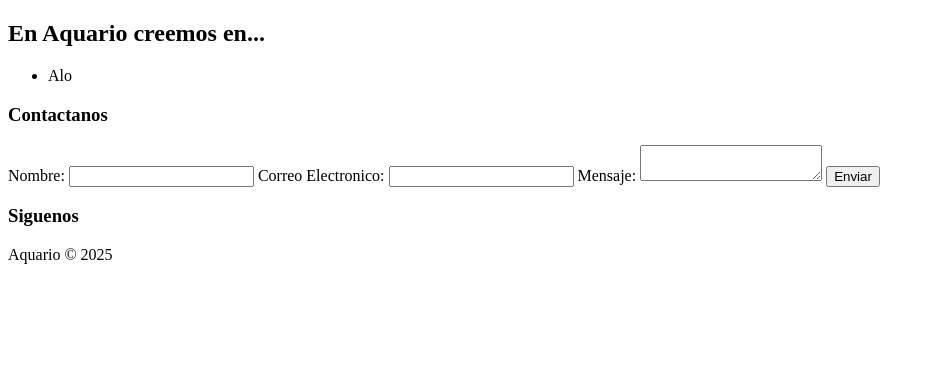
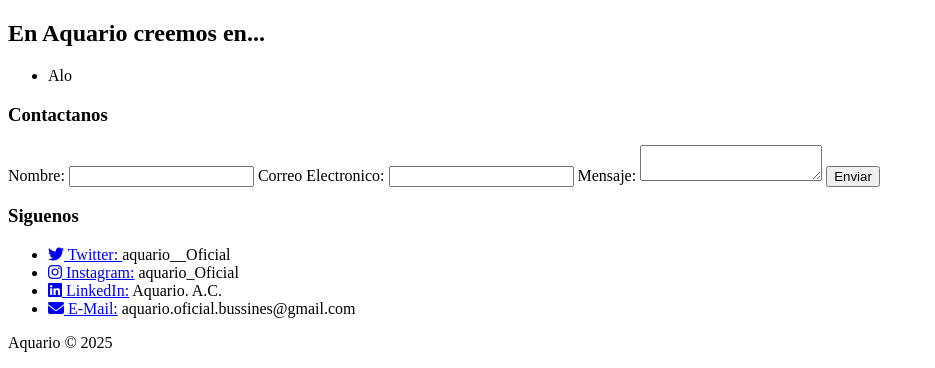
Before and after one commit to BCrandom/aquarioOfficialRepository, a Node server app: page /main/About in a window 1280 px wide. Shown: the part 544-912 px from the top of the page, without its empty margins (0-935 px from the left). Before the commit the page ends 808 px from the top, so only its background shows below. Run offline with Node 20, Linux system fonts and the light colour scheme.

Commit message:
mas cambios a la seccion "Sobre Nosotros"

```diff
--- a/views/about/about.ejs
+++ b/views/about/about.ejs
@@ -4,6 +4,7 @@
     <meta charset="UTF-8">
     <meta name="viewport" content="width=device-width, initial-scale=1.0">
     <title>Sobre: Aquario</title>
+    <link rel="stylesheet" href="https://cdnjs.cloudflare.com/ajax/libs/font-awesome/6.4.0/css/all.min.css">
     <link rel="stylesheet" href="/views/public/general.css">
 </head>
 <body>
@@ -65,6 +66,12 @@
         <div id="contactFollowAquario">
             <h3>Siguenos</h3>
             <!-- Correo Electronico, Instagram, Twitter, LinkedIn  -->
+            <ul>
+                <li><a href="https://twitter.com/" target="_blank" class="social-icon"><i class="fab fa-twitter"></i> Twitter: </a>aquario__Oficial</li>
+                <li><a href="https://instagram.com/" target="_blank" class="social-icon"><i class="fab fa-instagram"></i> Instagram:</a> aquario_Oficial</li>
+                <li><a href="https://linkedin.com/" target="_blank" class="social-icon"><i class="fab fa-linkedin"></i> LinkedIn:</a> Aquario. A.C.</li>
+                <li><a href="https://linkedin.com/" target="_blank" class="social-icon"><i class="fa-solid fa-envelope"></i> E-Mail:</a> aquario.oficial.bussines@gmail.com</li>
+            </ul>
         </div>
     </div>
 
```
